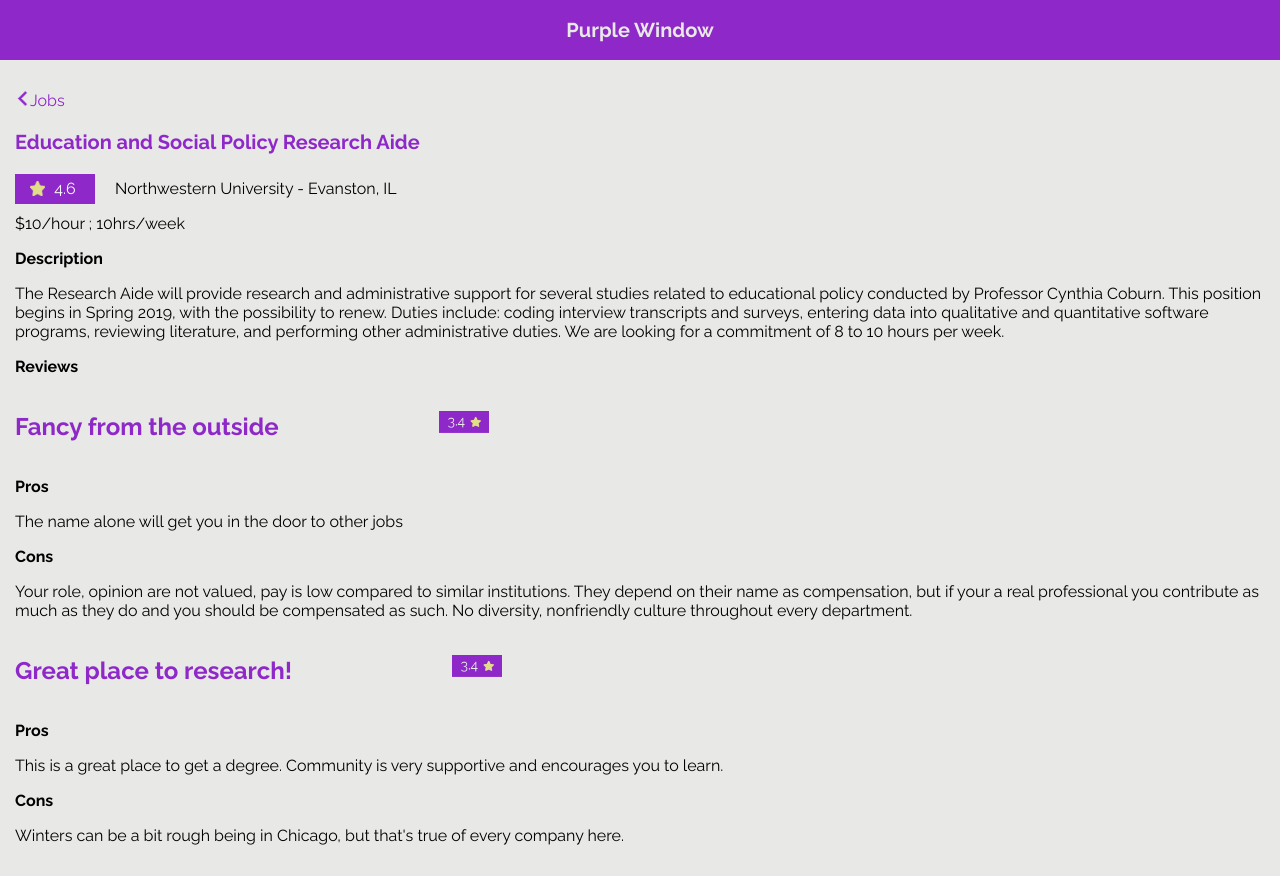
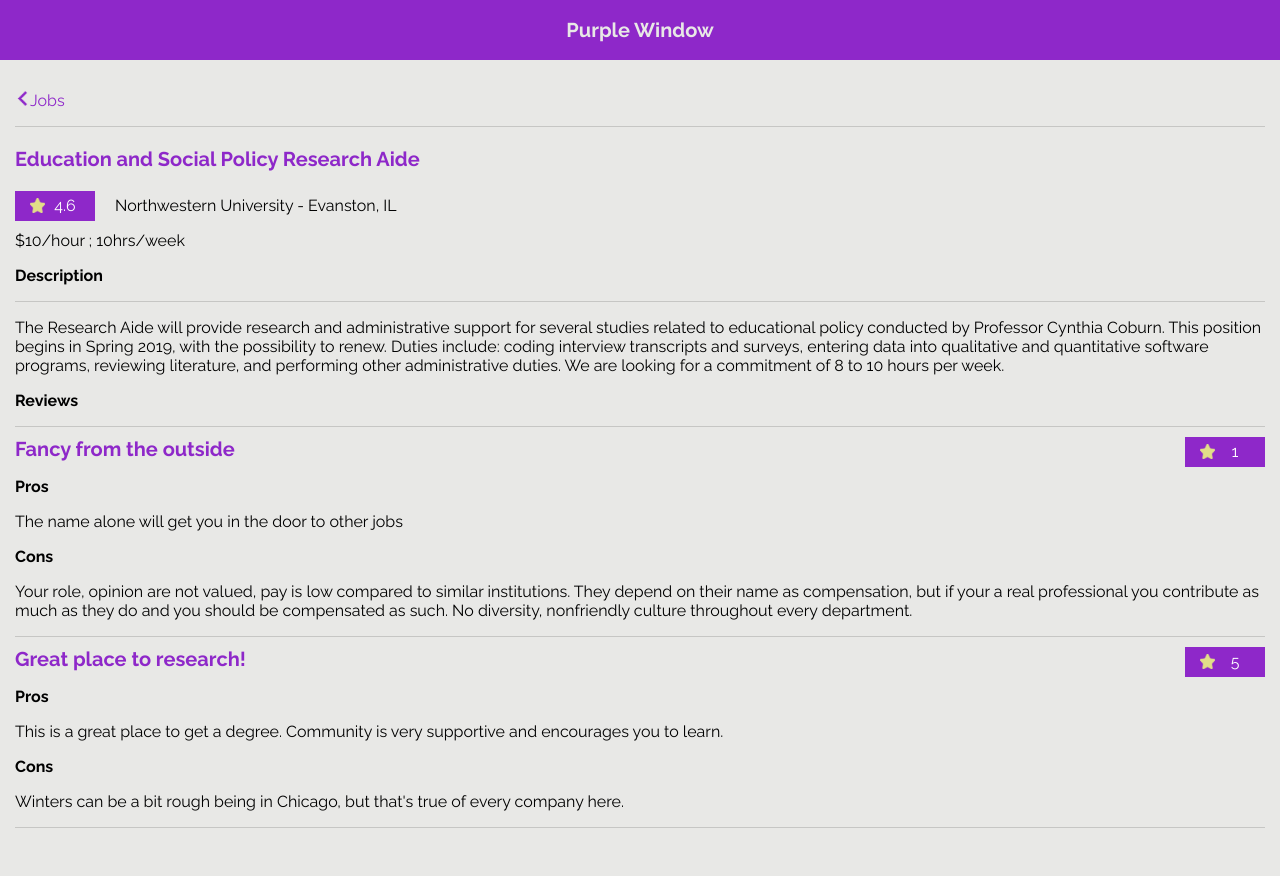
Before and after one commit to cs394-s19/PurpleWindow, a React (Create React App) app in the folder purplewindow/: page / in a window 1280 px wide. Both pictures are taken after a click on the link "Education and Social Policy Research Aide". After the commit the page ends 843 px from the top, so only its background shows below. Built offline with nearby package versions, Linux system fonts and the light colour scheme.

Commit message:
review styling

```diff
--- a/purplewindow/src/components/JobScreen.js
+++ b/purplewindow/src/components/JobScreen.js
@@ -16,7 +16,7 @@
             <img src="./images/back-01.png" style={{width: 15, height: 15, float: 'left'}} />
             <p className="backButtonText">Jobs</p>
           </div>
-          {/*<button onClick={() => this.props.goBack()}>Jobs</button>*/}
+          <div style={{width: "100%", height: 1, backgroundColor: "#3e3e3e", opacity: "0.2"}}></div>
           <p className={"jobTitleText"} style={{cursor: 'default'}}><b>{this.props.job.title}</b></p>
           <div>
             <div className={"ratingContainer"} style={{float: 'left'}}>
@@ -27,9 +27,11 @@
           </div>
           <p>$10/hour     ;       10hrs/week</p>
           <p><b>Description</b></p>
+          <div style={{width: "100%", height: 1, backgroundColor: "#3e3e3e", opacity: "0.2"}}></div>
           <p>The Research Aide will provide research and administrative support for several studies related to educational policy conducted by Professor Cynthia Coburn. This position begins in Spring 2019, with the possibility to renew. Duties include: coding interview transcripts and surveys, entering data into qualitative and quantitative software programs, reviewing literature, and performing other administrative duties. We are looking for a commitment of 8 to 10 hours per week.</p>
           <p><b>Reviews</b></p>
-          <Review reviewDetails={this.props} index= {0}/>
+          <div style={{width: "100%", height: 1, backgroundColor: "#3e3e3e", opacity: "0.2"}}></div>
+          <Review reviewDetails={this.props} index={0}/>
         </div>
         {/*
         <button onClick={() => this.props.goBack()}>Jobs</button>
--- a/purplewindow/src/components/Review.js
+++ b/purplewindow/src/components/Review.js
@@ -12,14 +12,18 @@
     const reviewList = reviews.map(review => {
       return (
         <div key={Math.random()}>
-          <div style={reviewBoxStyle}>
-            <h2 style={reviewTitle}>{review.title}</h2>
-            <img src={ratings} style={starRating}/>
+          <div style={{marginTop: 10}}>
+            <a className={"jobTitleText"} onClick={() => this.props.selectJob()}><b>{review.title}</b></a>
+            <div className={"ratingContainer"} style={{float: 'right'}}>
+              <img className="ratingStar"  src="./images/star-01.png" />
+              <p className={"ratingText"}>{review.total}</p>
+            </div>
           </div>
           <p><b>Pros</b></p>
           <p style={reviewDescription}>{review.pros}</p>
           <p><b>Cons</b></p>
           <p style={reviewDescription}>{review.cons}</p>
+          <div style={{width: "100%", height: 1, backgroundColor: "#3e3e3e", opacity: "0.2"}}></div>
         </div>
       )
     })
@@ -33,7 +37,6 @@
 }
 
 const reviewBoxStyle = {
-  display: 'flex',
 }
 
 const starRating = {
```
